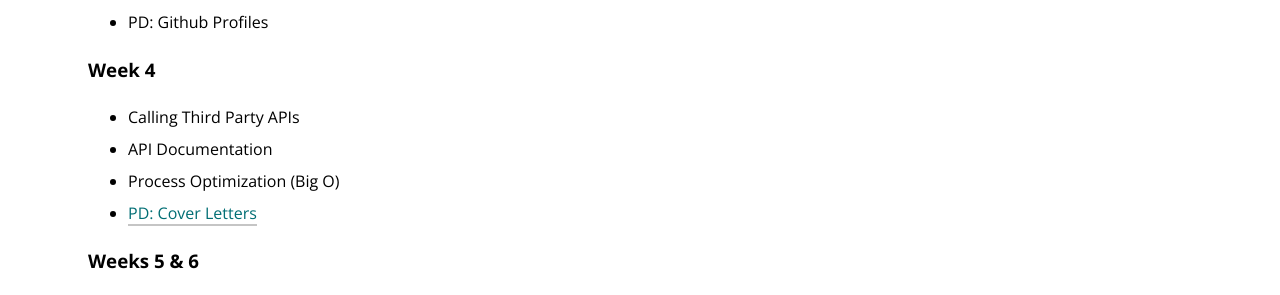
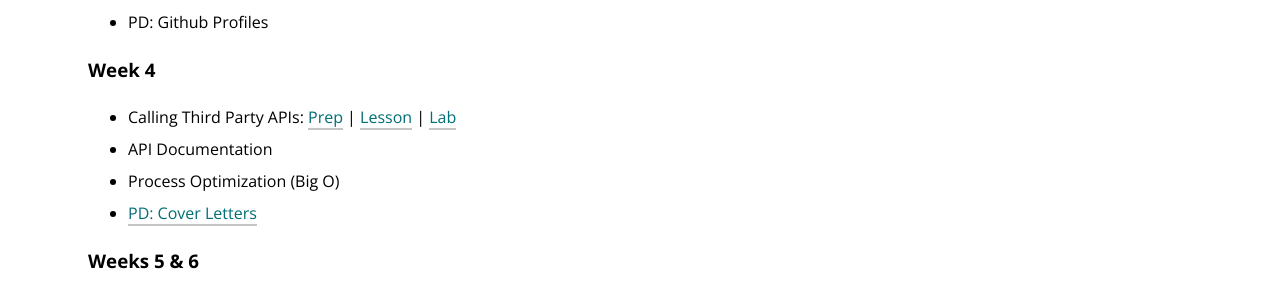
Before and after one commit to turingschool/launch-curriculum, a Jekyll site: the page built from module5/index.md, in a window 1280 px wide. Shown: the part 1167-1462 px from the top of the page. Built offline with Jekyll 4.4.1, drawn with Linux system fonts in a browser that asks for light colours; nearby versions of some CDN libraries; comment, search, counter and statistics services are not loaded.

Commit message:
Update mod5 links to include calling third party APIs

```diff
--- a/module5/index.md
+++ b/module5/index.md
@@ -38,7 +38,7 @@ In Module 5, students will begin learn tools to make their MVC applications even
 * PD: Github Profiles
 
 ### Week 4
-* Calling Third Party APIs
+* Calling Third Party APIs: [Prep](./preparation/Week4/CallingThirdPartyAPIs) &#124; [Lesson](./lessons/Week4/CallingThirdPartyAPIs) &#124; [Lab](./labs/Week4/CallingThirdPartyAPIs)
 * API Documentation
 * Process Optimization (Big O)
 * [PD: Cover Letters](./lessons/Week4/CoverLetters)
```
